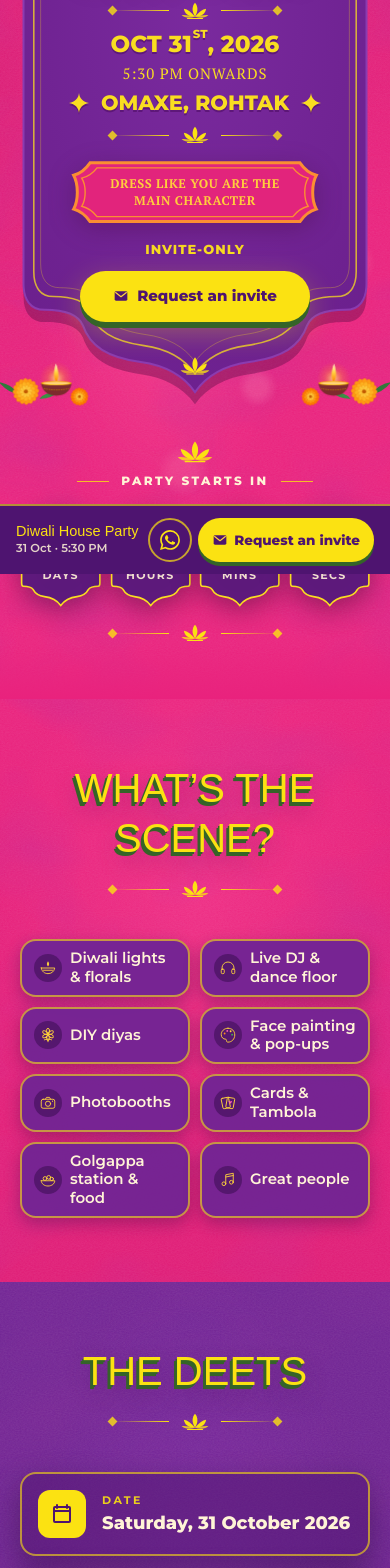
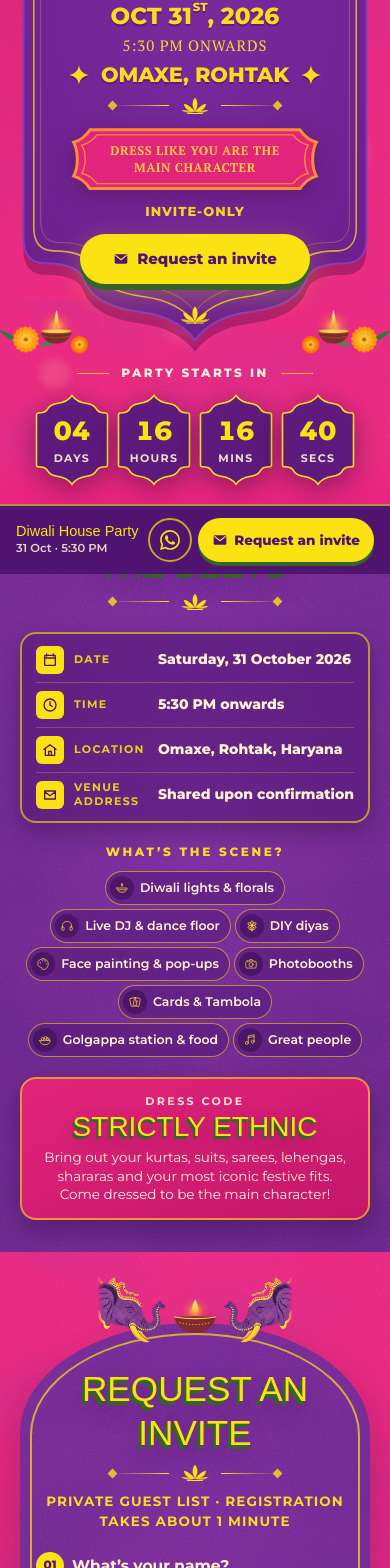
Before and after one commit to shouryamanrajput/disconnect-noor-nights, a Next.js app: page / in a window 390 px wide. Shown: the part 340-1908 px from the top of the page. Built offline with nearby package versions, Linux system fonts and the light colour scheme; a web font is replaced by a local one.

Commit message:
Shorter page: merge scene into deets, tighter spacing

```diff
--- a/app/page.tsx
+++ b/app/page.tsx
@@ -1,12 +1,11 @@
 import SiteHeader from "@/components/SiteHeader";
 import Hero from "@/components/Hero";
-import Scene from "@/components/Scene";
 import Deets from "@/components/Deets";
 import RegisterForm from "@/components/RegisterForm";
 import SiteFooter from "@/components/SiteFooter";
 import MobileCTABar from "@/components/MobileCTABar";
 
-// header → hero → what's the scene → deets (+ dress code) → registration form
+// header → hero → deets (+ scene chips + dress code) → registration form
 // → footer → mobile CTA bar
 export default function Home() {
   return (
@@ -14,7 +13,6 @@ export default function Home() {
       <SiteHeader />
       <main className="overflow-x-clip">
         <Hero />
-        <Scene />
         <Deets />
         <RegisterForm />
       </main>
--- a/components/Countdown.tsx
+++ b/components/Countdown.tsx
@@ -31,8 +31,8 @@ export default function Countdown() {
 
   return (
     <div className="w-full text-center" aria-live="polite">
-      <Lotus className="mx-auto h-6 w-9" />
-      <div className="mt-2 flex items-center justify-center gap-3">
+      <Lotus className="mx-auto hidden h-6 w-9 lg:block" />
+      <div className="flex items-center justify-center gap-3 lg:mt-2">
         <span className="h-px w-8 bg-marigold/80 sm:w-12" />
         <p className="font-sans text-[12px] font-extrabold uppercase tracking-[0.2em] text-cream sm:text-base">{started ? "The party is on" : "Party starts in"}</p>
         <span className="h-px w-8 bg-marigold/80 sm:w-12" />
@@ -40,7 +40,7 @@ export default function Countdown() {
       {started ? (
         <p className="mt-4 font-display text-3xl uppercase text-marigold">See you on the dance floor!</p>
       ) : (
-        <div className="mx-auto mt-4 grid max-w-[400px] grid-cols-4 gap-2 sm:gap-3">
+        <div className="mx-auto mt-3 grid max-w-[400px] grid-cols-4 gap-2 sm:gap-3">
           {(left === null ? parts(0).map((p) => ({ ...p, v: -1 })) : parts(left)).map((p) => (
             <div key={p.l} className="relative aspect-[100/124] drop-shadow-[0_6px_14px_rgba(20,2,40,0.45)]">
               <ArchTile />
@@ -54,7 +54,7 @@ export default function Countdown() {
           ))}
         </div>
       )}
-      <Ornament className="mt-4" />
+      <Ornament className="mt-4 hidden lg:flex" />
     </div>
   );
 }
--- a/components/Deets.tsx
+++ b/components/Deets.tsx
@@ -1,6 +1,7 @@
 import { site } from "@/lib/config";
 import Reveal from "@/components/Reveal";
-import SectionHeading from "@/components/SectionHeading";
+import SceneIcon from "@/components/SceneIcon";
+import { Ornament } from "@/components/Decor";
 
 const icons = [
   "M7 3v3M17 3v3M4 9h16M5 5h14a1 1 0 0 1 1 1v13a1 1 0 0 1-1 1H5a1 1 0 0 1-1-1V6a1 1 0 0 1 1-1Z",
@@ -8,49 +9,81 @@ const icons = [
   "M3 11l9-7 9 7M5 10v10h14V10M10 20v-6h4v6",
   "M4 6h16v12H4zM4 7l8 6 8-6",
 ];
-const outfits = ["Kurtas", "Suits", "Sarees", "Lehengas", "Shararas"];
 
-// Date / time / location / venue tiles, with the dress code as a compact card.
+// One compact section: the deets (4 tiles, 2×2 on phones, one row on desktop),
+// the scene as small chips, and the dress code as a single coral strip.
 export default function Deets() {
   return (
-    <section id="deets" className="bg-royal-tex relative scroll-mt-14 overflow-hidden py-16 sm:py-24">
-      <div className="container-px relative max-w-content">
+    <section id="deets" className="bg-royal-tex relative scroll-mt-14 overflow-hidden py-8 sm:py-14">
+      <div className="container-px relative max-w-content lg:max-w-[1080px]">
         <Reveal>
-          <SectionHeading title="The deets" />
+          <div className="text-center">
+            <h2 className="gold-text title-lg font-display text-[2.1rem] uppercase leading-tight sm:text-5xl">The deets</h2>
+            <Ornament className="mt-2" />
+          </div>
         </Reveal>
 
-        <div className="mt-10 grid gap-3 sm:mt-12 sm:grid-cols-2 sm:gap-4">
+        {/* phones: one card with four rows */}
+        <Reveal>
+          <dl className="mt-5 divide-y divide-marigold/25 rounded-2xl border-2 border-marigold/60 bg-plum/50 px-3.5 py-1 shadow-[0_10px_24px_rgba(20,3,36,0.3)] sm:hidden">
+            {site.deets.map((d, i) => (
+              <div key={d.label} className="flex items-center gap-2.5 py-2">
+                <span className="grid h-7 w-7 shrink-0 place-items-center rounded-md bg-marigold text-plum">
+                  <svg viewBox="0 0 24 24" fill="none" stroke="currentColor" strokeWidth={2} strokeLinecap="round" strokeLinejoin="round" className="h-4 w-4" aria-hidden>
+                    <path d={icons[i]} />
+                  </svg>
+                </span>
+                <dt className="w-[74px] shrink-0 text-[11px] font-bold uppercase leading-tight tracking-[0.12em] text-marigold/90">{d.label}</dt>
+                <dd className="min-w-0 font-sans text-[14px] font-extrabold leading-snug text-cream">{d.value}</dd>
+              </div>
+            ))}
+          </dl>
+        </Reveal>
+
+        {/* tablet / desktop: tiles, one row on desktop */}
+        <div className="mt-8 hidden gap-3 sm:grid sm:grid-cols-2 lg:grid-cols-4">
           {site.deets.map((d, i) => (
-            <Reveal key={d.label} delay={i * 0.06}>
-              <div className="flex h-full items-center gap-4 rounded-2xl border-2 border-marigold/60 bg-plum/50 p-4 shadow-[0_12px_30px_rgba(20,3,36,0.35)] sm:p-5">
-                <div className="grid h-12 w-12 shrink-0 place-items-center rounded-xl bg-marigold text-plum">
+            <Reveal key={d.label} delay={i * 0.05}>
+              <div className="flex h-full items-center gap-3 rounded-2xl border-2 border-marigold/60 bg-plum/50 p-4 shadow-[0_10px_24px_rgba(20,3,36,0.3)]">
+                <div className="grid h-11 w-11 shrink-0 place-items-center rounded-xl bg-marigold text-plum">
                   <svg viewBox="0 0 24 24" fill="none" stroke="currentColor" strokeWidth={2} strokeLinecap="round" strokeLinejoin="round" className="h-6 w-6" aria-hidden>
                     <path d={icons[i]} />
                   </svg>
                 </div>
                 <div className="min-w-0">
-                  <p className="text-[11px] font-bold uppercase tracking-[0.22em] text-marigold/90">{d.label}</p>
-                  <p className="mt-0.5 font-sans text-lg font-extrabold leading-snug text-cream sm:text-xl">{d.value}</p>
+                  <p className="text-[11px] font-bold uppercase tracking-[0.16em] text-marigold/90">{d.label}</p>
+                  <p className="mt-0.5 font-sans text-[16px] font-extrabold leading-snug text-cream">{d.value}</p>
                 </div>
               </div>
             </Reveal>
           ))}
+        </div>
 
-          <Reveal delay={0.25} className="sm:col-span-2">
-            <div id="dress-code" className="scroll-mt-24 rounded-2xl border-2 border-marigold/60 bg-gradient-to-br from-coral to-rani p-5 text-center shadow-[0_12px_30px_rgba(20,3,36,0.35)] sm:p-7">
+        <Reveal delay={0.1}>
+          <div id="scene" className="scroll-mt-24">
+            <p className="mt-5 text-center font-sans text-[12px] font-extrabold uppercase tracking-[0.22em] text-gold sm:mt-9 sm:text-[13px]">What’s the scene?</p>
+            <ul className="mt-2.5 flex flex-wrap justify-center gap-1 sm:gap-2">
+              {site.scene.map((s) => (
+                <li key={s.label} className="flex min-h-[32px] items-center gap-1.5 rounded-full border border-marigold/55 bg-plum/45 py-1 pl-1 pr-2.5 sm:min-h-[40px] sm:gap-2 sm:py-1.5 sm:pl-1.5 sm:pr-4">
+                  <span className="grid h-6 w-6 shrink-0 place-items-center rounded-full bg-night/50 sm:h-7 sm:w-7">
+                    <SceneIcon name={s.icon} className="h-3.5 w-3.5 sm:h-4 sm:w-4" />
+                  </span>
+                  <span className="whitespace-nowrap text-[12.5px] font-semibold leading-tight text-cream sm:text-[14.5px]">{s.label}</span>
+                </li>
+              ))}
+            </ul>
+          </div>
+        </Reveal>
+
+        <Reveal delay={0.15}>
+          <div id="dress-code" className="mt-5 scroll-mt-24 rounded-2xl border-2 border-marigold/60 bg-gradient-to-br from-coral to-rani px-4 py-3.5 text-center shadow-[0_10px_24px_rgba(20,3,36,0.3)] sm:mt-8 sm:flex sm:items-center sm:gap-6 sm:px-7 sm:text-left">
+            <div className="sm:shrink-0">
               <p className="text-[11px] font-bold uppercase tracking-[0.22em] text-cream/90">Dress code</p>
-              <h3 className="gold-text mt-1 font-display text-3xl uppercase sm:text-4xl">{site.dressCode.title}</h3>
-              <p className="mx-auto mt-3 max-w-[620px] text-base leading-relaxed text-cream">{site.dressCode.body}</p>
-              <div className="mt-4 flex flex-wrap justify-center gap-2">
-                {outfits.map((t) => (
-                  <span key={t} className="rounded-full border border-marigold/70 bg-plum/40 px-3 py-1 text-xs font-bold uppercase tracking-wider text-marigold">
-                    {t}
-                  </span>
-                ))}
-              </div>
+              <h3 className="gold-text font-display text-[1.75rem] uppercase leading-tight sm:text-[2.2rem]">{site.dressCode.title}</h3>
             </div>
-          </Reveal>
-        </div>
+            <p className="mt-1 text-[13.5px] leading-snug text-cream sm:mt-0 sm:text-[15.5px]">{site.dressCode.body}</p>
+          </div>
+        </Reveal>
       </div>
     </section>
   );
--- a/components/Hero.tsx
+++ b/components/Hero.tsx
@@ -59,7 +59,7 @@ export default function Hero() {
       <DiyaCluster uid="dcl" side="left" className="absolute -bottom-2 left-0 z-10 hidden w-[clamp(180px,17vw,290px)] lg:block" />
       <DiyaCluster uid="dcr" side="right" className="absolute -bottom-2 right-0 z-10 hidden w-[clamp(180px,17vw,290px)] lg:block" />
 
-      <div className="relative z-20 mx-auto flex w-full max-w-[1120px] flex-1 flex-col items-center px-5 pb-14 pt-[68px] sm:px-10 sm:pb-20 sm:pt-28 lg:flex-row lg:justify-center lg:gap-[clamp(48px,8vw,130px)] lg:pb-16 lg:pt-[92px]">
+      <div className="relative z-20 mx-auto flex w-full max-w-[1120px] flex-1 flex-col items-center px-5 pb-6 pt-[56px] sm:px-10 sm:pb-12 sm:pt-24 lg:flex-row lg:justify-center lg:gap-[clamp(48px,8vw,130px)] lg:pb-10 lg:pt-[78px]">
         {/* ── Arch card ── */}
         <div className="relative w-full max-w-[400px] sm:max-w-[460px] lg:w-[clamp(390px,31vw,450px)] lg:max-w-none">
           {/* phones / tablets: elephants peek from the arch's top corners */}
@@ -67,7 +67,7 @@ export default function Hero() {
           <AnimatedElephant side="right" sizes="150px" phase={260} className="absolute -right-5 -top-8 z-0 w-[96px] min-[400px]:w-[104px] sm:-right-24 sm:-top-6 sm:w-[150px] lg:hidden" />
           <Rangoli className="absolute -bottom-[290px] left-1/2 hidden h-[640px] w-[640px] -translate-x-1/2 scale-y-[0.24] lg:block" />
 
-          <div className="relative px-11 pb-[4.4rem] pt-[4.6rem] text-center min-[400px]:px-12 sm:px-16 sm:pb-[5.2rem] sm:pt-[5.6rem] lg:px-14 lg:pb-[3.9rem] lg:pt-[4.4rem]">
+          <div className="relative px-11 pb-[3.5rem] pt-[4rem] text-center min-[400px]:px-12 sm:px-16 sm:pb-[4.6rem] sm:pt-[5rem] lg:px-14 lg:pb-[3.4rem] lg:pt-[4rem]">
             <ArchFrame />
             <Lotus className="absolute left-1/2 top-[3.4%] h-6 w-9 -translate-x-1/2 sm:h-7 sm:w-10" />
             <div className="relative">
@@ -77,8 +77,8 @@ export default function Hero() {
                 <span className="gold-text title-lg -mt-1 block whitespace-nowrap font-display text-[2.6rem] leading-none [-webkit-text-stroke:0.6px_#FBE212] [font-variant:small-caps] min-[400px]:text-[2.85rem] sm:text-[3.9rem] lg:text-[3.45rem] xl:text-[3.65rem]">{e.latinTitle}</span>
                 <span className="sr-only"> — {e.title}</span>
               </h1>
-              <Ornament className="mt-4 sm:mt-5 lg:mt-4" />
-              <div className="mt-3 sm:mt-4">
+              <Ornament className="mt-3 sm:mt-4 lg:mt-3" />
+              <div className="mt-2.5 sm:mt-3">
                 <p className="font-sans text-[1.45rem] font-extrabold uppercase leading-none text-gold drop-shadow-[0_2px_0_rgba(70,8,90,0.5)] sm:text-[1.95rem] lg:text-[1.75rem]">
                   <Ordinal text={e.posterDate} />
                 </p>
@@ -89,11 +89,11 @@ export default function Hero() {
                   <Sparkle className="h-5 w-5 shrink-0 sm:h-7 sm:w-7" />
                 </p>
               </div>
-              <Ornament className="mt-3 sm:mt-4" />
-              <Plaque className="mx-auto mt-4 max-w-[calc(100%-1rem)] sm:mt-5 sm:max-w-[340px] lg:mt-4">
+              <Ornament className="mt-2.5 sm:mt-3" />
+              <Plaque className="mx-auto mt-3 max-w-[calc(100%-1rem)] sm:mt-4 sm:max-w-[340px] lg:mt-3">
                 <p className="font-caps text-[12.5px] font-bold uppercase leading-snug tracking-[0.04em] text-amber sm:text-[14px]">{e.dressLine}</p>
               </Plaque>
-              <p className="mt-4 font-sans text-[13px] font-extrabold uppercase tracking-[0.08em] text-gold sm:text-[15px]">{e.posterNote}</p>
+              <p className="mt-3 font-sans text-[13px] font-extrabold uppercase tracking-[0.08em] text-gold sm:text-[15px]">{e.posterNote}</p>
               <div className="mt-3 flex justify-center sm:mt-4 lg:mt-3">
                 <InviteButton className="min-h-[48px] w-full max-w-[230px] sm:w-auto sm:max-w-none sm:px-8" />
               </div>
@@ -106,7 +106,7 @@ export default function Hero() {
         </div>
 
         {/* ── Countdown ── */}
-        <div className="mt-12 w-full max-w-[400px] sm:mt-16 lg:mt-0 lg:w-[clamp(330px,28vw,410px)] lg:max-w-none">
+        <div className="mt-6 w-full max-w-[320px] sm:mt-10 sm:max-w-[360px] lg:mt-0 lg:w-[clamp(330px,28vw,410px)] lg:max-w-none">
           <Countdown />
         </div>
       </div>
--- a/components/RegisterForm.tsx
+++ b/components/RegisterForm.tsx
@@ -106,8 +106,8 @@ function Field({ id, n, label, hint, error, children }: { id: string; n?: string
         {n ? <Num n={n} /> : <span aria-hidden className="mr-2 inline-block h-7 w-7 shrink-0" />}
         {label}
       </label>
-      {hint && <p id={`${id}-hint`} className="mt-1 pl-9 text-[13px] text-cream/75">{hint}</p>}
-      <div className="mt-2.5">{children}</div>
+      {hint && <p id={`${id}-hint`} className="mt-0.5 pl-9 text-[13px] text-cream/75">{hint}</p>}
+      <div className="mt-2">{children}</div>
       <ErrorText id={`${id}-err`} msg={error} />
     </div>
   );
@@ -120,7 +120,7 @@ function Pills({ name, n, legend, options, value, onChange, error, cols = "" }:
         <Num n={n} />
         {legend}
       </legend>
-      <div className={`mt-2.5 flex flex-wrap gap-2 ${cols}`}>
+      <div className={`mt-2 flex flex-wrap gap-2 ${cols}`}>
         {options.map((o) => {
           const id = `rf-${name}-${o.replace(/\W+/g, "-")}`;
           return (
@@ -202,24 +202,24 @@ export default function RegisterForm() {
   const desc = (k: keyof Values, hint = false) => [hint ? `rf-${k}-hint` : "", errors[k] ? `rf-${k}-err` : ""].filter(Boolean).join(" ") || undefined;
 
   return (
-    <section id="register" className="bg-poster relative scroll-mt-14 overflow-hidden pb-20 pt-14 sm:pb-24 sm:pt-20">
-      <div className="container-px relative max-w-[760px]">
+    <section id="register" className="bg-poster relative scroll-mt-14 overflow-hidden pb-8 pt-6 sm:pb-14 sm:pt-12">
+      <div className="container-px relative max-w-[900px]">
         <Reveal>
           {/* elephant pair facing a diya, sitting on the arch */}
-          <div aria-hidden className="relative z-10 -mb-6 flex items-end justify-center gap-1 sm:-mb-8 sm:gap-3">
-            <AnimatedElephant side="left" sizes="120px" className="w-[78px] sm:w-[112px]" />
+          <div aria-hidden className="relative z-10 -mb-5 flex items-end justify-center gap-1 sm:-mb-7 sm:gap-3">
+            <AnimatedElephant side="left" sizes="120px" className="w-[70px] sm:w-[100px]" />
             <Diya className="mb-1 h-11 w-12 sm:h-14 sm:w-16" />
-            <AnimatedElephant side="right" sizes="120px" phase={260} className="w-[78px] sm:w-[112px]" />
+            <AnimatedElephant side="right" sizes="120px" phase={260} className="w-[70px] sm:w-[100px]" />
           </div>
 
           {/* purple jharokha panel: arched top, gold inner frame */}
-          <div ref={panelRef} className="register-arch bg-royal-tex relative scroll-mt-20 px-4 pb-8 pt-14 shadow-[0_20px_50px_rgba(70,8,60,0.35)] sm:px-10 sm:pb-12 sm:pt-20">
+          <div ref={panelRef} className="register-arch bg-royal-tex relative scroll-mt-20 px-4 pb-6 pt-11 shadow-[0_20px_50px_rgba(70,8,60,0.35)] sm:px-12 sm:pb-9 sm:pt-16">
             <div aria-hidden className="register-arch-inner pointer-events-none absolute inset-2.5 border-2 border-marigold/70 sm:inset-4" />
             <div className="relative">
               <div className="text-center">
-                <h2 className="gold-text title-lg font-display text-[2.5rem] uppercase leading-tight sm:text-[3.4rem]">{r.heading}</h2>
-                <Ornament className="mt-3" />
-                <p className="mt-3 font-sans text-[13.5px] font-bold uppercase tracking-[0.08em] text-gold sm:text-[14.5px]">{r.subline}</p>
+                <h2 className="gold-text title-lg font-display text-[2.2rem] uppercase leading-tight sm:text-[3rem]">{r.heading}</h2>
+                <Ornament className="mt-2" />
+                <p className="mt-2 font-sans text-[13.5px] font-bold uppercase tracking-[0.08em] text-gold sm:text-[14.5px]">{r.subline}</p>
               </div>
 
               {status === "done" ? (
@@ -229,14 +229,15 @@ export default function RegisterForm() {
                   <p className="mt-3 text-[16px] leading-relaxed text-cream">{r.thanksBody}</p>
                 </div>
               ) : (
-                <form noValidate onSubmit={onSubmit} className="mx-auto mt-8 max-w-[560px] space-y-7 sm:mt-10" aria-describedby="rf-note">
+                <form noValidate onSubmit={onSubmit} className="mx-auto mt-5 max-w-[720px] space-y-4 sm:mt-7 sm:space-y-5" aria-describedby="rf-note">
+                  <div className="grid gap-4 sm:gap-5 lg:grid-cols-[1fr_auto] lg:gap-6">
                   <Field id="rf-name" n="01" label="What’s your name?" error={errors.name}>
                     <input id="rf-name" name="name" type="text" autoComplete="name" required aria-required aria-invalid={!!errors.name} aria-describedby={desc("name")} value={v.name} onChange={(e) => set("name", e.target.value)} placeholder="Your full name" maxLength={80} className={inputCls(errors.name)} />
                   </Field>
+                  <Pills name="ageGroup" n="02" legend="What’s your age group?" options={f.ageGroups} value={v.ageGroup} onChange={(x) => set("ageGroup", x)} error={errors.ageGroup} cols="lg:flex-nowrap lg:gap-1.5" />
+                  </div>
 
-                  <Pills name="ageGroup" n="02" legend="What’s your age group?" options={f.ageGroups} value={v.ageGroup} onChange={(x) => set("ageGroup", x)} error={errors.ageGroup} />
-
-                  <div className="grid gap-7 sm:grid-cols-2 sm:gap-5">
+                  <div className="grid gap-4 sm:grid-cols-2 sm:gap-5">
                     <Field id="rf-mobile" label="Mobile number" error={errors.mobile}>
                       <div className={`flex overflow-hidden rounded-xl border-2 bg-cream focus-within:border-marigold focus-within:ring-4 focus-within:ring-marigold/30 ${errors.mobile ? "border-[#FF6FA3] ring-2 ring-[#FF6FA3]/40" : "border-transparent"}`}>
                         <span aria-hidden className="grid shrink-0 place-items-center border-r-2 border-plum/15 bg-marigold/90 px-3 font-sans text-[16px] font-extrabold text-plum">+91</span>
@@ -248,6 +249,7 @@ export default function RegisterForm() {
                     </Field>
                   </div>
 
+                  <div className="grid gap-4 sm:grid-cols-2 sm:gap-5">
                   <Field id="rf-instagram" n="03" label="What’s your Instagram handle?" hint="Optional, but useful for event communication" error={errors.instagram}>
                     <div className={`flex overflow-hidden rounded-xl border-2 bg-cream focus-within:border-marigold focus-within:ring-4 focus-within:ring-marigold/30 ${errors.instagram ? "border-[#FF6FA3] ring-2 ring-[#FF6FA3]/40" : "border-transparent"}`}>
                       <span aria-hidden className="grid shrink-0 place-items-center pl-4 font-sans text-[16px] font-extrabold text-plum/60">@</span>
@@ -264,6 +266,7 @@ export default function RegisterForm() {
                         <ErrorText id="rf-heardFromOther-err" msg={errors.heardFromOther} />
                       </div>
                     )}
+                  </div>
                   </div>
 
                   <Field id="rf-why" n="05" label="What made you want to join our Diwali party?" error={errors.why}>
@@ -290,13 +293,13 @@ export default function RegisterForm() {
                 </form>
               )}
 
-              <p id="rf-note" className="mx-auto mt-7 max-w-[520px] text-center text-[13.5px] leading-relaxed text-cream/85">{r.note}</p>
-              <div className="mt-3 flex flex-col items-center justify-center gap-x-6 gap-y-0 font-semibold sm:flex-row sm:flex-wrap">
+              <p id="rf-note" className="mx-auto mt-4 max-w-[520px] text-center text-[13px] sm:mt-5 sm:text-[13.5px] leading-relaxed text-cream/85">{r.note}</p>
+              <div className="mt-1 flex flex-wrap items-center justify-center gap-x-3 gap-y-0 font-semibold sm:gap-x-6">
                 <a href={site.links.whatsapp} target="_blank" rel="noreferrer" className="inline-flex min-h-[44px] items-center gap-2 px-2 text-[15px] text-marigold underline decoration-marigold/40 underline-offset-4 hover:decoration-marigold">
-                  <WhatsAppIcon className="h-5 w-5" /> {site.ctas.whatsapp}
+                  <WhatsAppIcon className="h-5 w-5" /> <span className="sm:hidden">WhatsApp</span><span className="hidden sm:inline">{site.ctas.whatsapp}</span>
                 </a>
                 <a href={site.links.instagramDM} target="_blank" rel="noreferrer" className="inline-flex min-h-[44px] items-center gap-2 px-2 text-[15px] text-marigold underline decoration-marigold/40 underline-offset-4 hover:decoration-marigold">
-                  <InstagramIcon className="h-5 w-5" /> {site.ctas.instagram}
+                  <InstagramIcon className="h-5 w-5" /> <span className="sm:hidden">Instagram DM</span><span className="hidden sm:inline">{site.ctas.instagram}</span>
                 </a>
               </div>
             </div>
--- a/components/Scene.tsx
+++ /dev/null
@@ -1,32 +0,0 @@
-import { site } from "@/lib/config";
-import Reveal from "@/components/Reveal";
-import SceneIcon from "@/components/SceneIcon";
-import SectionHeading from "@/components/SectionHeading";
-
-// "What's the scene?" — compact wrapping row of festive chips.
-export default function Scene() {
-  return (
-    <section id="scene" className="bg-poster relative scroll-mt-16 overflow-hidden py-16 sm:py-24">
-      <div className="container-px relative max-w-content">
-        <Reveal>
-          <SectionHeading title="What’s the scene?" />
-        </Reveal>
-        <Reveal delay={0.1}>
-          <ul className="mt-10 grid grid-cols-1 gap-2.5 min-[370px]:grid-cols-2 sm:mt-12 sm:flex sm:flex-wrap sm:justify-center sm:gap-3">
-            {site.scene.map((s) => (
-              <li
-                key={s.label}
-                className="flex items-center gap-2 min-h-[52px] rounded-2xl border-2 border-marigold/60 bg-royal/95 px-3 py-2 shadow-[0_6px_16px_rgba(36,6,63,0.3)] sm:gap-2.5 sm:rounded-full sm:px-5 sm:py-2.5"
-              >
-                <span className="grid h-7 w-7 shrink-0 place-items-center rounded-full bg-night/50 sm:h-8 sm:w-8">
-                  <SceneIcon name={s.icon} className="h-[18px] w-[18px] sm:h-5 sm:w-5" />
-                </span>
-                <span className="text-[15px] font-semibold leading-tight text-cream sm:text-base">{s.label}</span>
-              </li>
-            ))}
-          </ul>
-        </Reveal>
-      </div>
-    </section>
-  );
-}
--- a/components/SiteHeader.tsx
+++ b/components/SiteHeader.tsx
@@ -5,8 +5,8 @@ import { site } from "@/lib/config";
 import InviteButton from "@/components/InviteButton";
 
 const nav = [
+  { href: "#deets", label: "The deets" },
   { href: "#scene", label: "The scene" },
-  { href: "#deets", label: "The deets" },
   { href: "#dress-code", label: "Dress code" },
   { href: "#register", label: "Request" },
 ];
```
Also changed, not shown: components/SiteFooter.tsx (+6 -12 lines).
